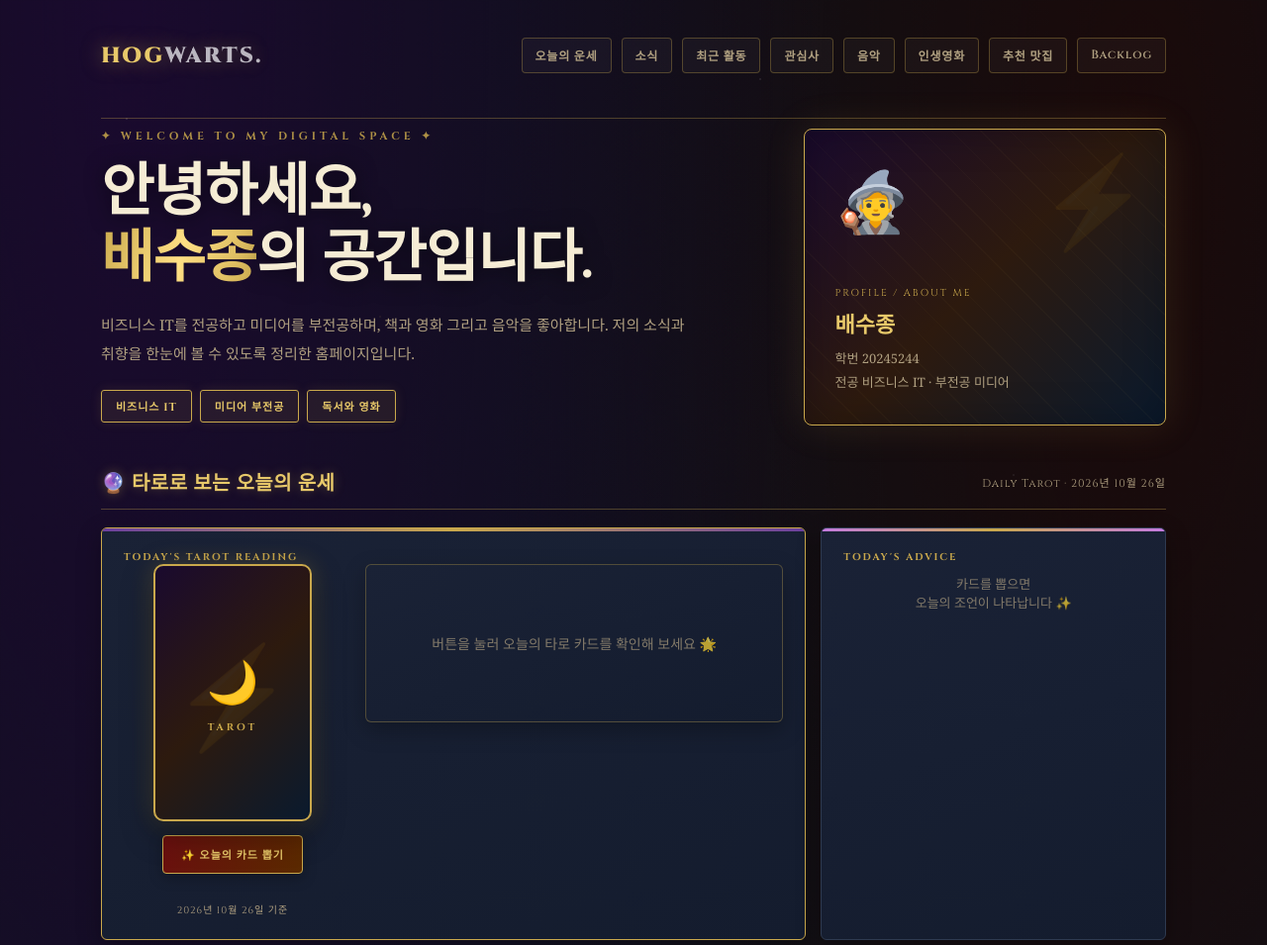
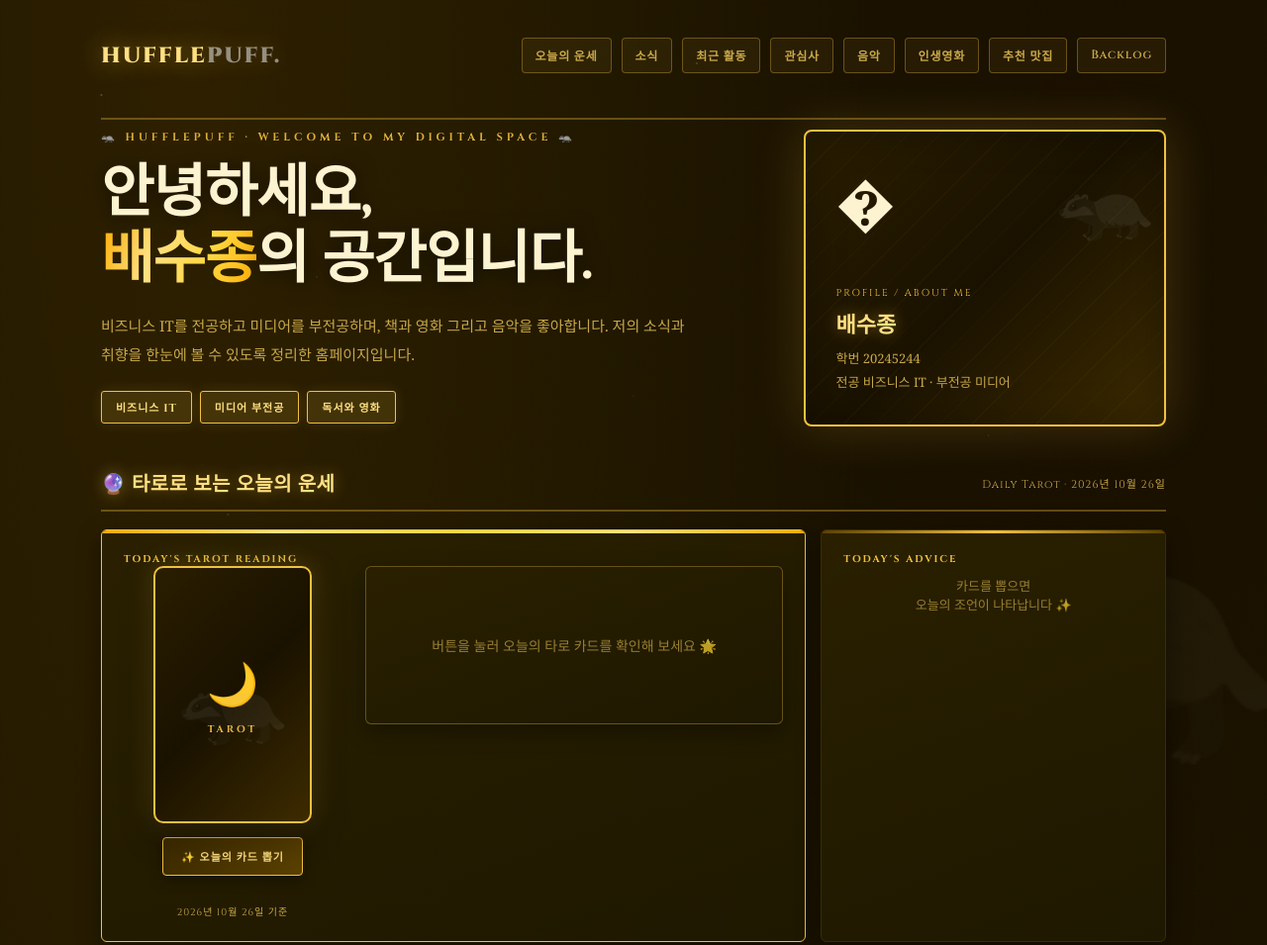
Before and after one commit to sujong45/sujong45.github.io, a plain HTML site: page index.html in a window 1280 px wide. Shown: the top 955 px of the page at 99% size. Drawn offline with Linux system fonts and the light colour scheme.

Commit message:
feat: 후플푸프 테마 적용 (v1.9 Hufflepuff Edition)

```diff
--- a/index.html
+++ b/index.html
@@ -3,29 +3,33 @@
 <head>
 <meta charset="UTF-8">
 <meta name="viewport" content="width=device-width,initial-scale=1">
-<meta name="theme-color" content="#0d1117">
+<meta name="theme-color" content="#1a1400">
 <title>배수종 | Personal Homepage</title>
 <link rel="preconnect" href="https://fonts.googleapis.com">
 <link rel="preconnect" href="https://fonts.gstatic.com" crossorigin>
 <link href="https://fonts.googleapis.com/css2?family=Cinzel:wght@400;600;700;900&family=Noto+Serif+KR:wght@400;500;700&display=swap" rel="stylesheet">
 <style>
 /* ══════════════════════════════════════
-   호그와트 테마 — 기본 설정
+   후플푸프 테마 — 기본 설정
+   Colors: Yellow #f0c040 / Black #1a1400 / Earth tones
 ══════════════════════════════════════ */
 :root{
-  --bg:       #0d1117;
-  --bg2:      #111827;
-  --surface:  #1a2236;
-  --gold:     #c9a84c;
-  --gold2:    #e8c96a;
-  --crimson:  #8b1a1a;
-  --maroon:   #6b0f0f;
-  --parchment:#f5ecd4;
-  --parch2:   #ede0bc;
-  --text:     #e8dcc8;
-  --text2:    #b0a080;
-  --border:   #2e3a50;
-  --border2:  #c9a84c55;
+  --bg:       #1a1400;
+  --bg2:      #221b00;
+  --surface:  #2a2000;
+  --yellow:   #f0c040;
+  --yellow2:  #ffe082;
+  --yellow3:  #ffd740;
+  --amber:    #ffab00;
+  --black:    #1a1400;
+  --earth:    #3d2b00;
+  --earth2:   #5a4000;
+  --parchment:#fdf3d0;
+  --parch2:   #f5e8b0;
+  --text:     #f5e8c0;
+  --text2:    #c8a84a;
+  --border:   #3a2e00;
+  --border2:  #f0c04055;
   font-family:'Noto Serif KR',Georgia,serif;
   color:var(--text);
   background:var(--bg);
@@ -36,48 +40,63 @@ html{scroll-behavior:smooth}
 body{
   margin:0;
   background:
-    radial-gradient(ellipse at 10% 0%,  #1a0a2e 0%,transparent 45%),
-    radial-gradient(ellipse at 90% 5%,  #1a0a0a 0%,transparent 40%),
-    radial-gradient(ellipse at 50% 100%,#0a1520 0%,transparent 50%),
-    linear-gradient(180deg,#0d1117 0%,#111827 100%);
+    radial-gradient(ellipse at 15% 0%,   #2e2000 0%,transparent 45%),
+    radial-gradient(ellipse at 85% 8%,   #1a1000 0%,transparent 40%),
+    radial-gradient(ellipse at 50% 100%, #2a1800 0%,transparent 50%),
+    linear-gradient(180deg,#1a1400 0%,#221a00 100%);
   min-height:100vh;
 }
-/* 별 반짝이 배경 */
+
+/* 밀밭 · 반짝이 배경 */
 body::before{
   content:'';
   position:fixed;inset:0;
   background-image:
-    radial-gradient(1px 1px at 10% 15%, #ffffff55, transparent),
-    radial-gradient(1px 1px at 30% 40%, #c9a84c44, transparent),
-    radial-gradient(1px 1px at 60% 10%, #ffffff44, transparent),
-    radial-gradient(1px 1px at 80% 60%, #ffffff33, transparent),
-    radial-gradient(1px 1px at 45% 80%, #c9a84c33, transparent),
-    radial-gradient(1px 1px at 70% 30%, #ffffff22, transparent),
-    radial-gradient(1px 1px at 20% 70%, #ffffff33, transparent),
-    radial-gradient(1px 1px at 90% 85%, #c9a84c22, transparent);
+    radial-gradient(1.5px 1.5px at  8% 12%, #f0c04066, transparent),
+    radial-gradient(1px   1px   at 25% 35%, #ffe08244, transparent),
+    radial-gradient(1.5px 1.5px at 55%  8%, #f0c04055, transparent),
+    radial-gradient(1px   1px   at 78% 55%, #ffd74033, transparent),
+    radial-gradient(1.5px 1.5px at 40% 78%, #f0c04044, transparent),
+    radial-gradient(1px   1px   at 68% 25%, #ffe08233, transparent),
+    radial-gradient(1.5px 1.5px at 18% 65%, #f0c04033, transparent),
+    radial-gradient(1px   1px   at 92% 80%, #ffd74022, transparent),
+    radial-gradient(2px   2px   at 50% 50%, #f0c04011, transparent);
   pointer-events:none;z-index:0;
 }
+
+/* 오소리 인장 워터마크 */
+body::after{
+  content:'🦡';
+  position:fixed;
+  right:-2%;bottom:-2%;
+  font-size:340px;
+  opacity:.04;
+  pointer-events:none;
+  z-index:0;
+  filter:sepia(1) hue-rotate(15deg);
+}
+
 .wrap{position:relative;z-index:1;max-width:1120px;margin:auto;padding:28px 22px 80px}
-a{color:var(--gold);text-decoration:none}
-a:focus-visible{outline:2px solid var(--gold);outline-offset:3px}
+a{color:var(--yellow);text-decoration:none}
+a:focus-visible{outline:2px solid var(--yellow);outline-offset:3px}
 
 /* ── 헤더 ── */
 header{
   display:flex;align-items:center;justify-content:space-between;
   gap:20px;padding:10px 0 45px;
-  border-bottom:1px solid var(--border2);
+  border-bottom:2px solid var(--border2);
   margin-bottom:10px;
 }
 .logo{
   font-family:'Cinzel',serif;
   font-weight:900;font-size:22px;letter-spacing:2px;
-  color:var(--gold2);
-  text-shadow:0 0 20px #c9a84c88;
+  color:var(--yellow2);
+  text-shadow:0 0 24px #f0c04099;
 }
-.logo span{color:#fff;opacity:.7}
+.logo span{color:#fff;opacity:.5}
 nav{display:flex;gap:10px;flex-wrap:wrap;font-size:12px;font-weight:600;font-family:'Cinzel',serif;letter-spacing:.8px}
 nav a{
-  background:#ffffff08;
+  background:#f0c04010;
   padding:8px 13px;
   border:1px solid var(--border2);
   border-radius:4px;
@@ -85,20 +104,19 @@ nav a{
   transition:all .2s;
 }
 nav a:hover,nav a:focus-visible{
-  color:var(--gold2);
-  background:#c9a84c18;
-  border-color:var(--gold);
-  text-shadow:0 0 8px #c9a84c88;
+  color:var(--black);
+  background:var(--yellow);
+  border-color:var(--yellow2);
+  text-shadow:none;
   transform:translateY(-1px);
+  box-shadow:0 4px 14px #f0c04055;
 }
 
 /* ── 히어로 ── */
 .hero{display:grid;grid-template-columns:1.5fr .8fr;gap:25px;align-items:stretch;margin-bottom:42px}
 .eyebrow{
-  color:var(--gold);font-size:11px;font-weight:700;letter-spacing:4px;
-  font-family:'Cinzel',serif;
-  text-transform:uppercase;
-  opacity:.85;
+  color:var(--yellow);font-size:11px;font-weight:700;letter-spacing:4px;
+  font-family:'Cinzel',serif;text-transform:uppercase;opacity:.9;
 }
 .hero h1{
   font-family:'Cinzel',serif;
@@ -109,8 +127,7 @@ nav a:hover,nav a:focus-visible{
 }
 .hero h1 em{
   font-style:normal;
-  color:var(--gold2);
-  background:linear-gradient(110deg,var(--gold),#ffe084,var(--gold));
+  background:linear-gradient(110deg,var(--amber),var(--yellow2),var(--yellow3),var(--amber));
   background-clip:text;-webkit-background-clip:text;-webkit-text-fill-color:transparent;
   text-shadow:none;
 }
@@ -119,39 +136,39 @@ nav a:hover,nav a:focus-visible{
 /* pills */
 .pills{display:flex;flex-wrap:wrap;gap:8px;margin-top:23px}
 .pill{
-  border:1px solid var(--gold);
-  background:#c9a84c18;
-  color:var(--gold2);
+  border:1px solid var(--yellow);
+  background:#f0c04022;
+  color:var(--yellow2);
   font-weight:700;font-size:11px;
   font-family:'Cinzel',serif;letter-spacing:1px;
   padding:7px 14px;border-radius:3px;
-  box-shadow:0 0 12px #c9a84c22;
+  box-shadow:0 0 14px #f0c04022;
 }
 
 /* 프로필 카드 */
 .profile{
-  background:linear-gradient(135deg,#1a0a2e 0%,#2d1a0e 50%,#0a1a2e 100%);
-  border:1px solid var(--gold);
+  background:linear-gradient(135deg,#2a1e00 0%,#1a1200 50%,#3d2b00 100%);
+  border:2px solid var(--yellow);
   border-radius:8px;padding:30px;
   display:flex;flex-direction:column;justify-content:space-between;
   min-height:300px;color:var(--parchment);
-  box-shadow:0 0 40px #c9a84c22,inset 0 0 40px #00000044;
+  box-shadow:0 0 50px #f0c04033,inset 0 0 40px #00000055;
   position:relative;overflow:hidden;
 }
 .profile::before{
-  content:'⚡';position:absolute;right:16px;top:8px;
-  font-size:90px;opacity:.06;pointer-events:none;
+  content:'🦡';position:absolute;right:10px;top:10px;
+  font-size:80px;opacity:.10;pointer-events:none;
 }
 .profile::after{
   content:'';position:absolute;inset:0;
   background:repeating-linear-gradient(
-    45deg,transparent,transparent 20px,
-    #c9a84c08 20px,#c9a84c08 21px
+    -45deg,transparent,transparent 22px,
+    #f0c04008 22px,#f0c04008 23px
   );pointer-events:none;
 }
 .avatar{font-size:60px;position:relative;z-index:1}
-.profile small{color:var(--gold);font-size:10px;font-family:'Cinzel',serif;letter-spacing:2px;position:relative;z-index:1}
-.profile h2{margin:6px 0;font-size:22px;font-family:'Cinzel',serif;color:var(--gold2);position:relative;z-index:1}
+.profile small{color:var(--yellow);font-size:10px;font-family:'Cinzel',serif;letter-spacing:2px;position:relative;z-index:1}
+.profile h2{margin:6px 0;font-size:22px;font-family:'Cinzel',serif;color:var(--yellow2);position:relative;z-index:1;text-shadow:0 0 16px #f0c04066}
 .profile p{margin:0;font-size:13px;color:var(--text2);position:relative;z-index:1}
 
 /* ── 섹션 공통 ── */
@@ -159,38 +176,38 @@ section{margin-top:42px;scroll-margin-top:20px}
 .section-head{
   display:flex;align-items:center;justify-content:space-between;
   gap:12px;margin-bottom:18px;
-  border-bottom:1px solid var(--border2);
+  border-bottom:2px solid var(--border2);
   padding-bottom:12px;
 }
 .section-head h2{
   font-family:'Cinzel',serif;
   font-size:20px;letter-spacing:.5px;margin:0;
-  color:var(--gold2);
-  text-shadow:0 0 12px #c9a84c55;
+  color:var(--yellow2);
+  text-shadow:0 0 16px #f0c04066;
 }
 .section-head small{color:var(--text2);font-size:11px;letter-spacing:1px;font-family:'Cinzel',serif}
 
 /* ── 카드 ── */
 .grid{display:grid;grid-template-columns:repeat(3,minmax(0,1fr));gap:15px}
 .card{
-  background:linear-gradient(160deg,#1a2236 0%,#141c2e 100%);
+  background:linear-gradient(160deg,#2a2000 0%,#1e1800 100%);
   border:1px solid var(--border);
-  box-shadow:0 8px 24px #00000044;
+  box-shadow:0 8px 24px #00000066;
   transition:transform .2s,box-shadow .2s,border-color .2s;
   border-radius:6px;padding:22px;min-height:150px;
   position:relative;overflow:hidden;
 }
 .card::before{
   content:'';position:absolute;top:0;left:0;right:0;height:3px;
-  background:linear-gradient(90deg,var(--gold),var(--gold2),var(--gold));
+  background:linear-gradient(90deg,var(--amber),var(--yellow2),var(--yellow3),var(--yellow2),var(--amber));
 }
 .card:hover{
   transform:translateY(-3px);
-  box-shadow:0 14px 32px #00000066,0 0 20px #c9a84c22;
-  border-color:var(--gold);
+  box-shadow:0 14px 32px #00000077,0 0 24px #f0c04033;
+  border-color:var(--yellow);
 }
 .card .meta{
-  color:var(--gold);font-size:10px;font-weight:700;
+  color:var(--yellow);font-size:10px;font-weight:700;
   font-family:'Cinzel',serif;letter-spacing:2px;
 }
 .card h3{color:var(--parchment);font-size:17px;margin:12px 0 8px;font-family:'Cinzel',serif}
@@ -203,13 +220,13 @@ section{margin-top:42px;scroll-margin-top:20px}
 .media-card img{
   width:110px;height:150px;object-fit:cover;
   border-radius:6px;
-  border:1px solid var(--gold);
-  box-shadow:0 8px 20px #00000066,0 0 16px #c9a84c33;
+  border:2px solid var(--yellow);
+  box-shadow:0 8px 20px #00000077,0 0 20px #f0c04033;
 }
 .bookmark-photo{grid-template-columns:220px 1fr;align-items:center}
-.bookmark-photo img{width:220px;height:auto;aspect-ratio:3/4;object-fit:contain;border-radius:6px;border:1px solid var(--gold)}
+.bookmark-photo img{width:220px;height:auto;aspect-ratio:3/4;object-fit:contain;border-radius:6px;border:2px solid var(--yellow)}
 .music-tile{display:grid;grid-template-columns:112px 1fr;gap:16px;align-items:center;margin-top:15px}
-.music-thumb{display:block;border-radius:6px;overflow:hidden;border:1px solid var(--gold);box-shadow:0 8px 20px #00000066}
+.music-thumb{display:block;border-radius:6px;overflow:hidden;border:2px solid var(--yellow);box-shadow:0 8px 20px #00000066}
 .music-thumb img{width:100%;height:100%;display:block;object-fit:cover}
 .song-title{display:flex;align-items:center;gap:10px;flex-wrap:wrap}
 
@@ -217,14 +234,14 @@ section{margin-top:42px;scroll-margin-top:20px}
 .btn-link,.place-link{
   display:inline-flex;align-items:center;gap:7px;
   margin-top:16px;padding:9px 14px;border-radius:4px;
-  background:#c9a84c18;
-  color:var(--gold2);
-  border:1px solid var(--gold);
+  background:#f0c04022;
+  color:var(--yellow2);
+  border:1px solid var(--yellow);
   font-size:12px;font-weight:700;font-family:'Cinzel',serif;letter-spacing:.8px;
 }
 .btn-link:hover,.btn-link:focus-visible,.place-link:hover,.place-link:focus-visible{
-  background:var(--gold);color:#0d1117;
-  outline:none;
+  background:var(--yellow);color:var(--black);
+  outline:none;box-shadow:0 0 16px #f0c04066;
 }
 
 /* ── 체크리스트 ── */
@@ -234,54 +251,65 @@ section{margin-top:42px;scroll-margin-top:20px}
   color:var(--text2);font-size:14px;
 }
 .todo:last-child{border:0}
-.todo input{accent-color:var(--gold);margin-top:3px}
+.todo input{accent-color:var(--yellow);margin-top:3px}
 .note{font-size:12px;color:var(--text2);margin-top:12px;opacity:.7}
 
 /* ── 푸터 ── */
 footer{
   margin-top:60px;padding-top:22px;
-  border-top:1px solid var(--border2);
+  border-top:2px solid var(--border2);
   color:var(--text2);font-size:11px;
   display:flex;justify-content:space-between;gap:12px;flex-wrap:wrap;
   font-family:'Cinzel',serif;letter-spacing:.5px;
 }
 
-/* ── 섹션별 카드 테마 (호그와트 하우스 컬러) ── */
-#news .card:first-child{border-color:#8b1a1a88;background:linear-gradient(160deg,#1f0e0e 0%,#1a1a2e 100%)}
-#news .card:first-child::before{background:linear-gradient(90deg,#ae0001,#eeba30,#ae0001)}
-#activity .card:first-child{border-color:#0e1a3a88;background:linear-gradient(160deg,#0e1020 0%,#141c2e 100%)}
-#activity .card:first-child::before{background:linear-gradient(90deg,#222f5b,#946b2d,#222f5b)}
-#interests .card:nth-child(1){border-color:#1a3a1a88}
-#interests .card:nth-child(2){border-color:#3a2a0a88}
-#interests .card:nth-child(3){border-color:#1a1a3a88}
-#music .card:first-child{border-color:#2a1a4a88;background:linear-gradient(160deg,#1a1030 0%,#1a1a2e 100%)}
-#music .card:first-child::before{background:linear-gradient(90deg,#6b3fa0,#c45c8e,#6b3fa0)}
-#movies .card:first-child{border-color:#3a2a0a88;background:linear-gradient(160deg,#1e1608 0%,#141c2e 100%)}
-#movies .card:first-child::before{background:linear-gradient(90deg,var(--gold),#ffe084,var(--gold))}
-#restaurants .card:first-child{border-color:#3a2a0a88}
-#restaurants .card:last-child{border-color:#0a2a2a88}
-#backlog .card::before{background:linear-gradient(90deg,#7e8ae9,#a9b2f5,#7e8ae9)}
+/* ── 섹션별 카드 테마 ── */
+#news .card:first-child{
+  background:linear-gradient(160deg,#2e2000 0%,#1e1600 100%);
+}
+#news .card:first-child::before{
+  background:linear-gradient(90deg,var(--amber),var(--yellow2),var(--amber));
+}
+#activity .card:first-child{
+  background:linear-gradient(160deg,#1e2200 0%,#181a00 100%);
+  border-color:#5a6000aa;
+}
+#activity .card:first-child::before{
+  background:linear-gradient(90deg,#8a9400,#c8d400,#8a9400);
+}
+#interests .card{border-color:#f0c04033}
+#music .card:first-child{
+  background:linear-gradient(160deg,#2a1a00 0%,#1e1200 100%);
+}
+#music .card:first-child::before{background:linear-gradient(90deg,var(--amber),var(--yellow3),var(--amber))}
 
 /* ── 기숙사 배정 카드 ── */
 #house-quiz-card{
-  background:linear-gradient(160deg,#1a0a2e 0%,#0d1a10 100%)!important;
-  border-color:var(--gold)!important;
+  background:linear-gradient(160deg,#ecb93922 0%,#f0c75e11 100%)!important;
+  border-color:var(--yellow)!important;
 }
-#house-quiz-card::before{background:linear-gradient(90deg,#ae0001,var(--gold),#222f5b,#1a472a)!important}
+#house-quiz-card::before{
+  background:linear-gradient(90deg,#ecb939,#f0c75e,#372e29,#f0c75e,#ecb939)!important;
+}
 .quiz-opt{
-  background:#ffffff08;
+  background:#f0c04010;
   border:1px solid var(--border2);
   color:var(--parchment);font-size:13px;font-weight:600;
   font-family:'Noto Serif KR',serif;
   border-radius:4px;padding:9px 13px;cursor:pointer;text-align:left;
   transition:all .15s;
 }
-.quiz-opt:hover{background:#c9a84c22;border-color:var(--gold);color:var(--gold2)}
+.quiz-opt:hover{background:var(--yellow);border-color:var(--yellow2);color:var(--black);font-weight:700}
 .house-result{border-radius:6px;padding:16px;text-align:center;margin-top:4px}
 .house-gryffindor{background:linear-gradient(135deg,#7b0000 0%,#ae0001 60%,#eeba30 100%);color:#fff}
 .house-slytherin{background:linear-gradient(135deg,#1a472a 0%,#2a623d 60%,#aaaaaa 100%);color:#fff}
 .house-ravenclaw{background:linear-gradient(135deg,#0e1a40 0%,#222f5b 60%,#946b2d 100%);color:#fff}
-.house-hufflepuff{background:linear-gradient(135deg,#ecb939 0%,#f0c75e 60%,#372e29 100%);color:#fff}
+.house-hufflepuff{
+  background:linear-gradient(135deg,#ecb939 0%,#f0c75e 40%,#372e29 75%,#1a1200 100%);
+  color:#fff;
+  box-shadow:0 0 30px #f0c04066;
+  border:2px solid #f0c040;
+}
 .house-name{font-size:20px;font-weight:900;font-family:'Cinzel',serif;letter-spacing:1px;margin:8px 0 4px}
 .house-desc{font-size:12px;line-height:1.7;opacity:.92}
 .quiz-restart{
@@ -299,53 +327,56 @@ footer{
 .tarot-card.flipped .tarot-card-inner{transform:rotateY(180deg)}
 .tarot-face,.tarot-back{position:absolute;inset:0;border-radius:10px;backface-visibility:hidden;display:flex;align-items:center;justify-content:center;flex-direction:column;gap:8px}
 .tarot-back{
-  background:linear-gradient(135deg,#1a0a2e 0%,#2d1a0e 50%,#0a1a2e 100%);
-  border:2px solid var(--gold);
-  box-shadow:0 12px 32px #00000066,0 0 24px #c9a84c44;
-  color:var(--gold2);font-size:42px;
+  background:linear-gradient(135deg,#2a1e00 0%,#1a1200 50%,#3d2b00 100%);
+  border:2px solid var(--yellow);
+  box-shadow:0 12px 32px #00000077,0 0 28px #f0c04044;
+  color:var(--yellow2);font-size:42px;
 }
-.tarot-back::after{content:'⚡';position:absolute;font-size:100px;color:#c9a84c11}
-.tarot-back-label{font-size:10px;font-weight:700;letter-spacing:3px;color:var(--gold);font-family:'Cinzel',serif;margin-top:4px}
+.tarot-back::after{content:'🦡';position:absolute;font-size:90px;opacity:.08}
+.tarot-back-label{font-size:10px;font-weight:700;letter-spacing:3px;color:var(--yellow);font-family:'Cinzel',serif;margin-top:4px}
 .tarot-face{
   background:linear-gradient(160deg,var(--parchment) 0%,var(--parch2) 100%);
-  border:2px solid var(--gold);
-  box-shadow:0 12px 32px #00000066;
+  border:2px solid var(--yellow);
+  box-shadow:0 12px 32px #00000077,0 0 20px #f0c04033;
   transform:rotateY(180deg);padding:16px;text-align:center;
 }
 .tarot-face .card-emoji{font-size:52px;line-height:1}
-.tarot-face .card-name{font-size:12px;font-weight:700;color:#3a2010;margin-top:8px;font-family:'Cinzel',serif;letter-spacing:.5px}
-.tarot-face .card-num{font-size:11px;color:#7a5030}
+.tarot-face .card-name{font-size:12px;font-weight:700;color:#3a2000;margin-top:8px;font-family:'Cinzel',serif;letter-spacing:.5px}
+.tarot-face .card-num{font-size:11px;color:#7a5020}
 .tarot-btn{
-  background:linear-gradient(110deg,var(--maroon),#5a2a00);
-  color:var(--gold2);border:1px solid var(--gold);border-radius:4px;
+  background:linear-gradient(110deg,var(--earth),var(--earth2));
+  color:var(--yellow2);border:1px solid var(--yellow);border-radius:4px;
   padding:10px 18px;font-size:11px;font-weight:700;cursor:pointer;
   font-family:'Cinzel',serif;letter-spacing:1px;
-  box-shadow:0 4px 14px #00000044;
+  box-shadow:0 4px 14px #00000055;
   transition:all .2s;white-space:nowrap;
 }
-.tarot-btn:hover{background:linear-gradient(110deg,#ae0001,#8b4500);box-shadow:0 4px 20px #c9a84c44}
+.tarot-btn:hover{
+  background:var(--yellow);color:var(--black);
+  box-shadow:0 4px 22px #f0c04066;
+}
 .tarot-btn:disabled{opacity:.4;cursor:default}
 .tarot-result{
-  background:linear-gradient(160deg,#1a2236 0%,#141c2e 100%);
+  background:linear-gradient(160deg,#2a2000 0%,#1e1800 100%);
   border:1px solid var(--border2);border-radius:6px;
-  padding:22px 24px;box-shadow:0 8px 22px #00000044;
+  padding:22px 24px;box-shadow:0 8px 22px #00000055;
   min-height:160px;display:flex;flex-direction:column;justify-content:center;
 }
-.tarot-result .result-label{font-size:10px;font-weight:700;letter-spacing:2px;color:var(--gold);font-family:'Cinzel',serif;margin-bottom:10px}
+.tarot-result .result-label{font-size:10px;font-weight:700;letter-spacing:2px;color:var(--yellow);font-family:'Cinzel',serif;margin-bottom:10px}
 .tarot-result .result-title{font-size:18px;font-weight:700;color:var(--parchment);margin:0 0 8px;font-family:'Cinzel',serif}
 .tarot-result .result-keyword{display:flex;gap:7px;flex-wrap:wrap;margin-bottom:12px}
-.tarot-result .result-keyword span{background:#c9a84c22;color:var(--gold2);font-size:11px;font-weight:700;padding:4px 10px;border-radius:3px;border:1px solid var(--border2)}
+.tarot-result .result-keyword span{background:#f0c04022;color:var(--yellow2);font-size:11px;font-weight:700;padding:4px 10px;border-radius:3px;border:1px solid var(--border2)}
 .tarot-result .result-desc{font-size:13px;line-height:1.85;color:var(--text2);margin:0}
-.tarot-result .result-advice{margin-top:12px;font-size:12px;color:var(--gold);font-style:italic;border-left:2px solid var(--gold);padding-left:10px}
+.tarot-result .result-advice{margin-top:12px;font-size:12px;color:var(--yellow);font-style:italic;border-left:2px solid var(--yellow);padding-left:10px}
 .tarot-date{font-size:10px;color:var(--text2);margin-top:14px;text-align:center;font-family:'Cinzel',serif;letter-spacing:1px}
 .tarot-pending{color:var(--text2);font-size:14px;text-align:center;padding:20px 0;opacity:.7}
-#tarot-section-card{border-color:var(--gold)!important}
-#tarot-section-card::before{background:linear-gradient(90deg,#6b3fa0,var(--gold),#6b3fa0)!important}
-#tarot-advice-card::before{background:linear-gradient(90deg,#c47be0,var(--gold),#c47be0)!important}
+#tarot-section-card{border-color:var(--yellow)!important}
+#tarot-section-card::before{background:linear-gradient(90deg,var(--amber),var(--yellow2),var(--yellow3),var(--yellow2),var(--amber))!important}
+#tarot-advice-card::before{background:linear-gradient(90deg,var(--earth2),var(--yellow),var(--earth2))!important}
 .advice-item{display:flex;gap:10px;align-items:flex-start;padding:10px 0;border-bottom:1px solid var(--border)}
 .advice-item:last-child{border-bottom:none;padding-bottom:0}
 .advice-icon{font-size:22px;line-height:1;flex-shrink:0;margin-top:2px}
-.advice-item h4{font-size:11px;font-weight:700;color:var(--gold);margin:0 0 3px;font-family:'Cinzel',serif;letter-spacing:.5px}
+.advice-item h4{font-size:11px;font-weight:700;color:var(--yellow);margin:0 0 3px;font-family:'Cinzel',serif;letter-spacing:.5px}
 .advice-item h4 .advice-sub{display:block;font-size:11px;font-weight:600;color:var(--text2);margin-top:1px;font-family:'Noto Serif KR',serif;letter-spacing:0}
 .advice-item p{font-size:13px;color:var(--text2);margin:0;line-height:1.6}
 
@@ -375,7 +406,7 @@ footer{
 <body>
 <div class="wrap">
 <header>
-  <a class="logo" href="/">HOG<span>WARTS.</span></a>
+  <a class="logo" href="/">HUFFLE<span>PUFF.</span></a>
   <nav>
     <a href="#tarot">오늘의 운세</a>
     <a href="#news">소식</a>
@@ -390,7 +421,7 @@ footer{
 <main>
   <div class="hero">
     <div>
-      <div class="eyebrow">✦ WELCOME TO MY DIGITAL SPACE ✦</div>
+      <div class="eyebrow">🦡 HUFFLEPUFF · WELCOME TO MY DIGITAL SPACE 🦡</div>
       <h1>안녕하세요,<br><em>배수종</em>의 공간입니다.</h1>
       <p>비즈니스 IT를 전공하고 미디어를 부전공하며, 책과 영화 그리고 음악을 좋아합니다. 저의 소식과 취향을 한눈에 볼 수 있도록 정리한 홈페이지입니다.</p>
       <div class="pills">
@@ -400,7 +431,7 @@ footer{
       </div>
     </div>
     <aside class="profile">
-      <div class="avatar">🧙</div>
+      <div class="avatar">�</div>
       <div>
         <small>PROFILE / ABOUT ME</small>
         <h2>배수종</h2>
@@ -581,7 +612,7 @@ footer{
     </div>
   </section>
 </main>
-<footer><span>© 2026 배수종. Made with curiosity.</span><span>Powered by GitHub Pages · v1.8 Hogwarts Edition</span></footer>
+<footer><span>© 2026 배수종. Made with curiosity.</span><span>Powered by GitHub Pages · v1.9 Hufflepuff Edition 🦡</span></footer>
 </div>
 <script>
 // ── 기숙사 배정 설문 ──
```
